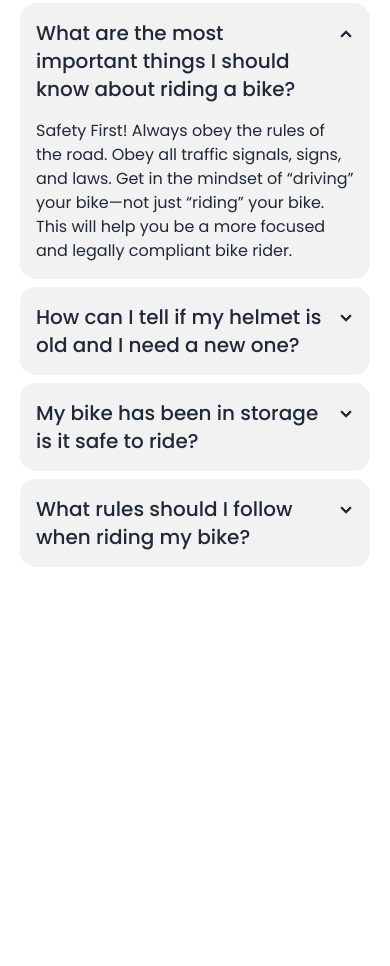
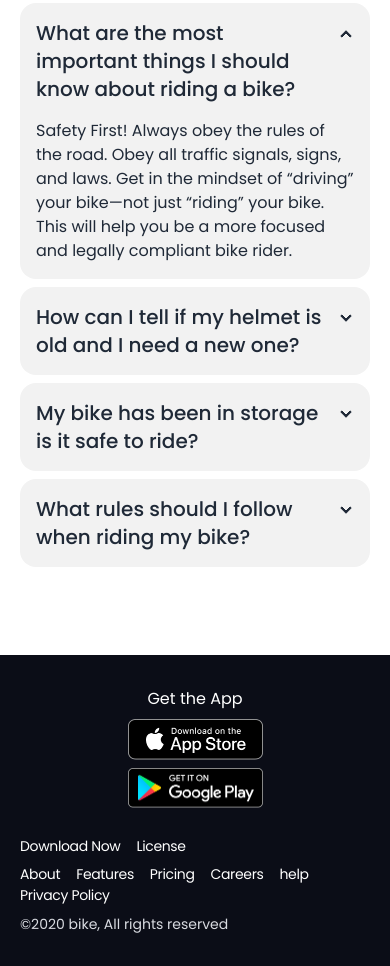
Before and after one commit to muinuddin-sm12/Milestone3-Project-2, a plain HTML site: page index.html in a window 390 px wide. Shown: the part 5200-6166 px from the top of the page. Before the commit the page ends 5775 px from the top, so only its background shows below. Drawn offline with nearby package versions, Linux system fonts and the light colour scheme.

Commit message:
Responsive footer section added

```diff
--- a/index.html
+++ b/index.html
@@ -191,8 +191,29 @@
             </div>
         </div>
     </body>
-    <footer>
-
+    <footer class="bg-[#0B0D17] py-8 md:py-16 px-5 md:px-10 lg:px-20 text-[#FFF] flex flex-col-reverse md:flex-row justify-between items-center">
+        <div class="left ">
+            <div class="flex gap-4 mb-4 tracking-tight text-sm md:text-base">
+                <a href="#">Download Now</a>
+                <a href="#">License</a>
+            </div>
+            <div class="flex gap-4 mb-4 tracking-tight text-sm md:text-base flex-wrap leading-[.3rem]">
+                <a href="#">About</a>
+                <a href="#">Features</a>
+                <a href="#">Pricing</a>
+                <a href="#">Careers</a>
+                <a href="#">help</a>
+                <a href="#">Privacy Policy</a>
+            </div>
+            <div>
+                <p class="text-sm text-[#D9DBE1]">&copy;2020 bike, All rights reserved</p>
+            </div>
+        </div>
+        <div class="right mb-7 md:mb-auto text-center md:text-start">
+            <p class="mb-2">Get the App</p>
+            <img class="w-[135px] mb-2" src="./images/others/ios.png" alt="">
+            <img class="w-[135px]" src="./images/others/android.png" alt="">
+        </div>
     </footer>
 </body>
 </html>
```
